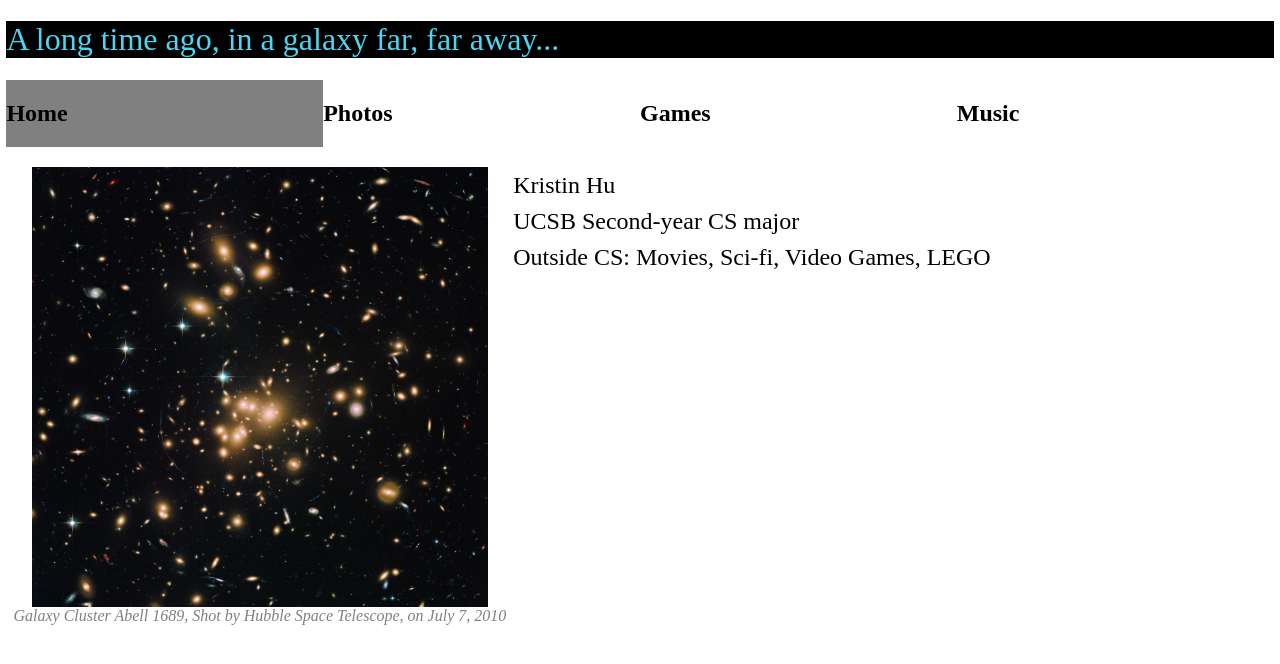
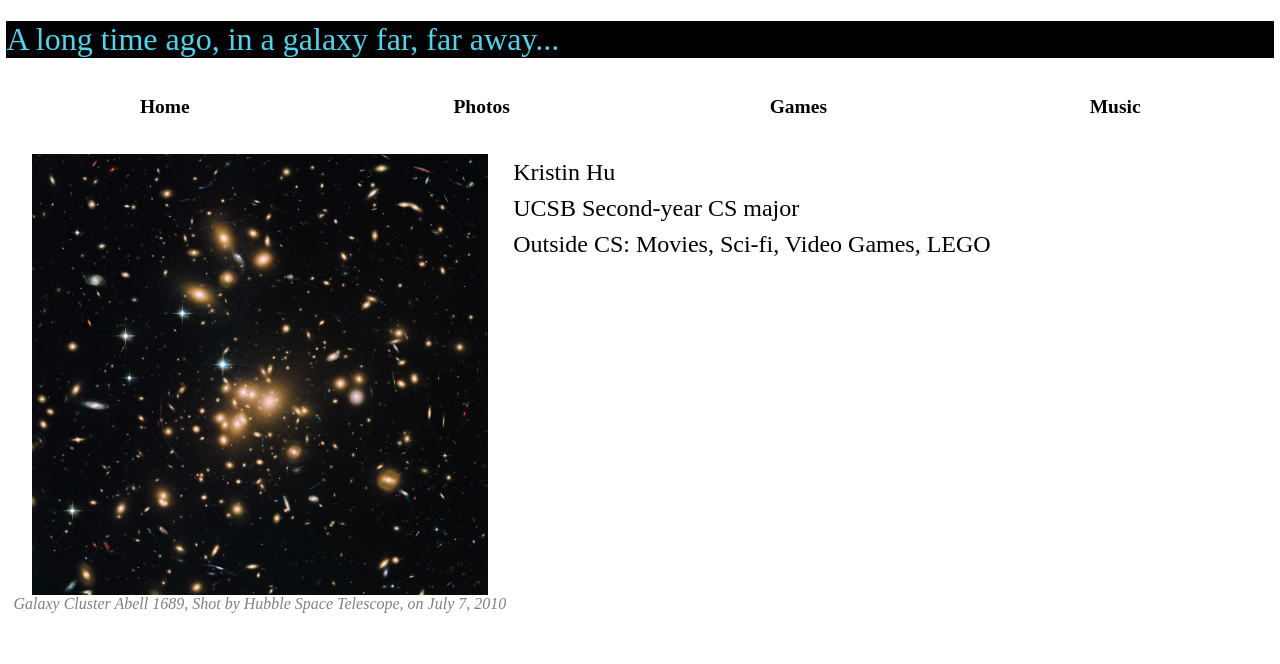
Before and after one commit to KH07/20_Spring_CS_185_React_Version, a React (Create React App) app: page / in a window 1280 px wide. Shown: the top 664 px of the page. Built offline with nearby package versions, Linux system fonts and the light colour scheme.

Commit message:
Change the look of Home Page

```diff
--- a/src/App.css
+++ b/src/App.css
@@ -1,6 +1,5 @@
 body {
   font-family: 'Times New Roman', Times, serif;
-
 }
 
 h1 {
@@ -11,24 +10,19 @@ h1 {
 
 .nav-bar {
   display: flex;
-  background-color: gray;
-  /* overflow: hidden; */
-  /* cursor: pointer; */
-  /* height: 2%; */
-  list-style-type: none;
-  margin: 0px;
-  padding: 0px;
+  overflow: hidden;
 }
 
 .tab {
-  /* overflow: hidden; */
+  overflow: hidden;
   float: left;
-  /* text-align: left; */
+  text-align: center;
   justify-content: space-around;
   width: 25%;
+  font-size: small;
 }
 
 .tab >h2:hover {
-  background-color: darkgray;
-  color: white;
+  background-color: black;
+  color: rgb(75, 213, 238);
 }
--- a/src/Components/Home.css
+++ b/src/Components/Home.css
@@ -9,8 +9,7 @@
 
 img {
     display: block;
-    margin-left: auto;
-    margin-right: auto;
+    margin: auto;
 }
 
 .text {
@@ -21,9 +20,9 @@ img {
 }
 
 .Bio {
-    margin-top: 0;
     font-size: 150%;
     line-height: 1.5;
+
 }
 
 p {
--- a/src/Components/Home.js
+++ b/src/Components/Home.js
@@ -7,7 +7,7 @@ export class Home extends Component {
         return (
             <div className="Main">
                 <div className="Image">
-                    <img src={sky} alt="REFRESH" width="100%" />
+                    <img src={sky} alt="REFRESH" />
                     <figcaption className="text">Galaxy Cluster Abell 1689, Shot by Hubble Space Telescope, on July 7, 2010</figcaption>
                 </div>
                 <div className="Bio">
--- a/src/Components/Tablist.js
+++ b/src/Components/Tablist.js
@@ -3,7 +3,7 @@ import Tab from './Tab'
 
 export class Tablist extends Component {
     render() {
-        return this.props.tabs.map( (tab)=>(
+        return this.props.tabs.map((tab)=>(
             <Tab tab={tab}
             changeTab={this.props.changeTab}
             activeTab={this.props.activeTab}
```
Also changed, not shown: 1 other file (tests, documents, lock files or other folders).
